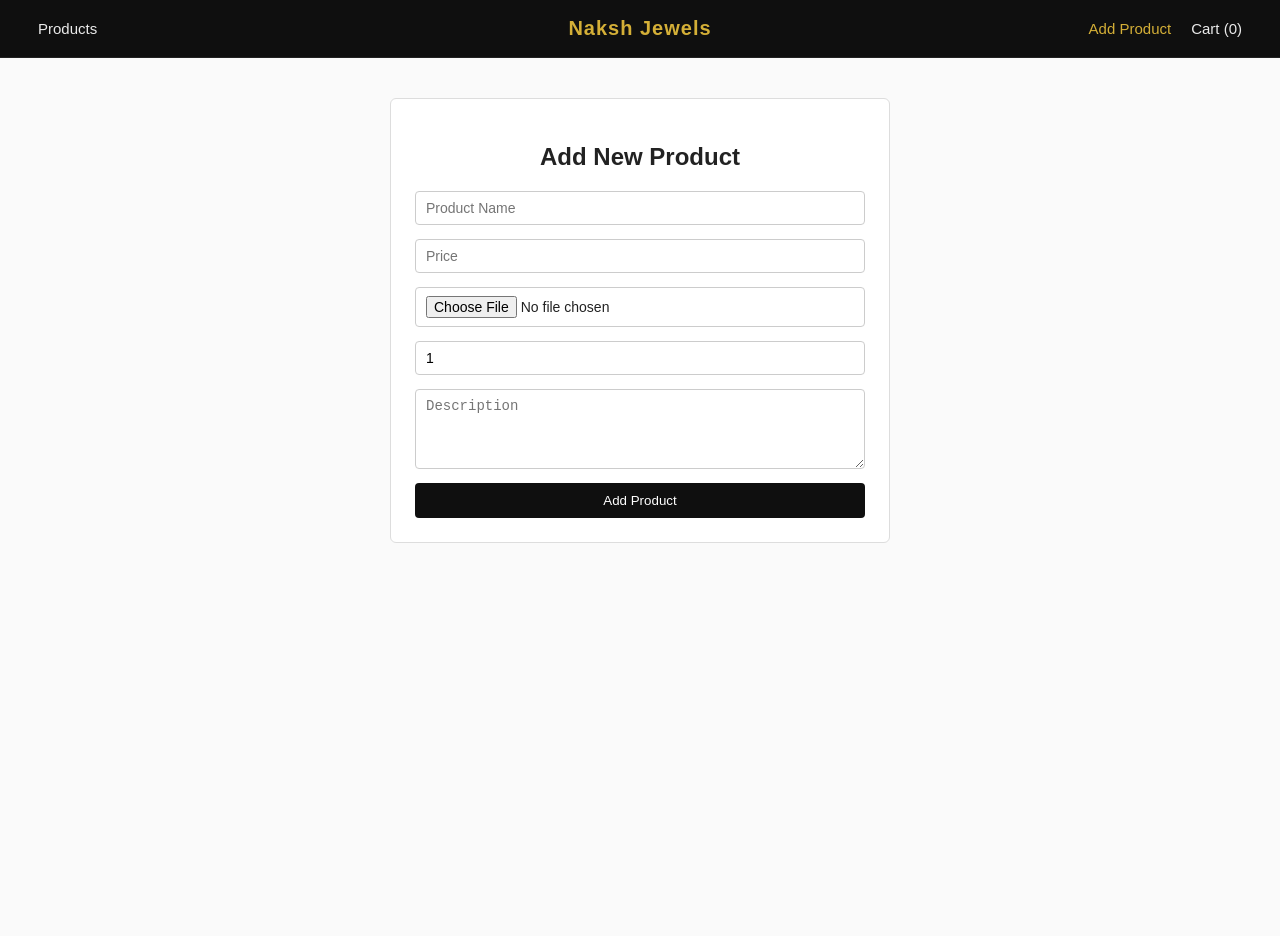
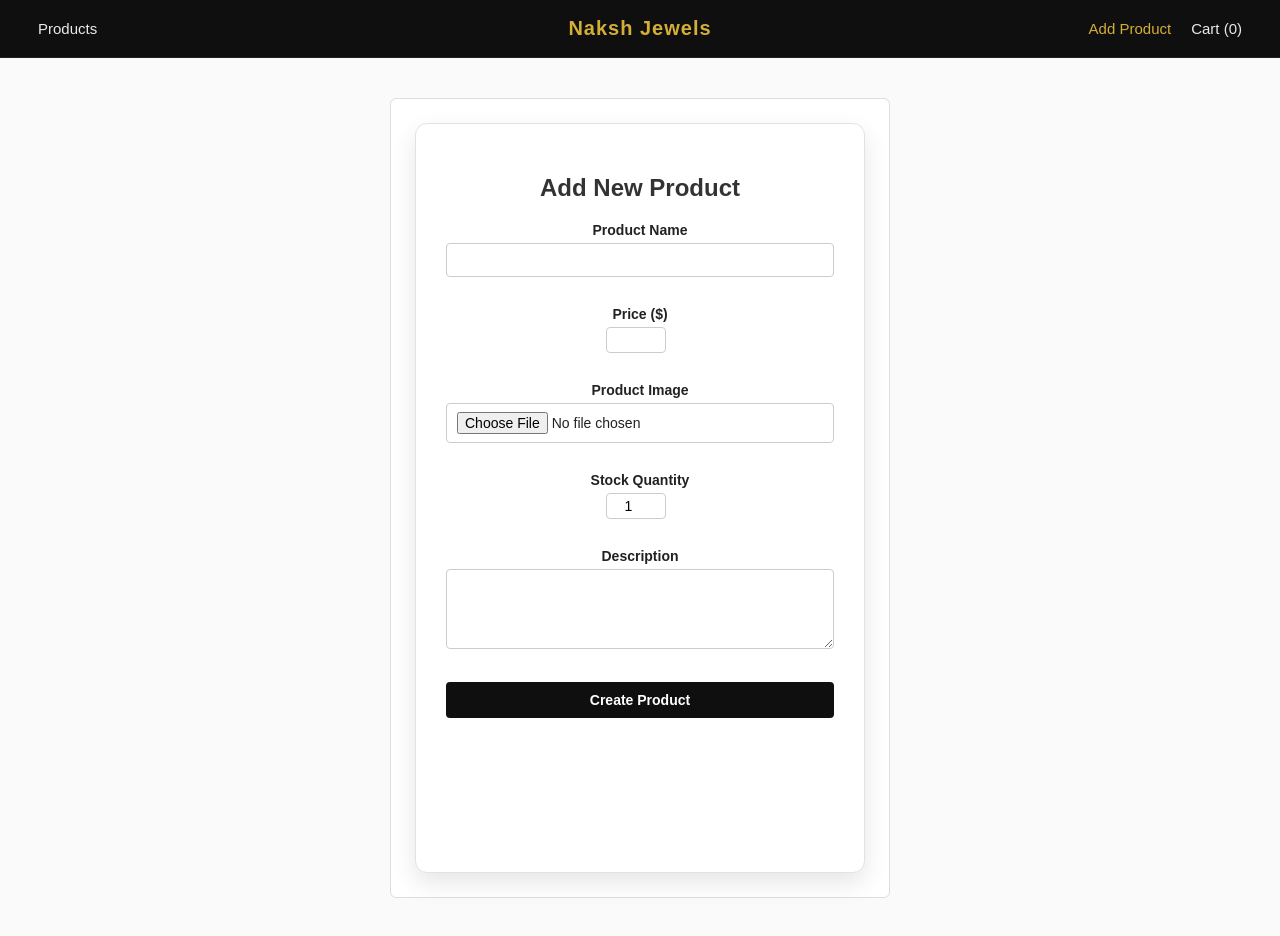
Before and after one commit to maharshi027/naksh-jewels, a React app in the folder frontend/: page /add-product in a window 1280 px wide. Before the commit the page ends 800 px from the top, so only its background shows below. Built offline with nearby package versions, Linux system fonts and the light colour scheme; the HTML template or start-up script is replaced by a standard one.

Commit message:
finall outcome to changes in the product image url

```diff
--- a/frontend/src/api/Axios.jsx
+++ b/frontend/src/api/Axios.jsx
@@ -2,7 +2,6 @@
 
 const api = axios.create({
   baseURL: "http://localhost:7000/api",
-  withCredentials: true,
 });
 
 export default api;
--- a/frontend/src/api/api.js
+++ b/frontend/src/api/api.js
@@ -6,27 +6,15 @@
 };
 
 export const createProductApi = async (formData) => {
-  const res = await api.post("/add-product", formData);
+  const res = await api.post("/add-product", formData, {
+    headers: {
+      "Content-Type": "multipart/form-data",
+    },
+  });
   return res.data;
 };
 
 export const addToCartApi = async (productId, quantity) => {
-  const res = await api.post("/cart", {
-    productId,
-    quantity,
-  });
+  const res = await api.post("/cart", { productId, quantity });
   return res.data;
 };
-
-export const updateCartQuantityApi = async (productId, quantity) => {
-  const res = await api.put("/cart", {
-    productId,
-    quantity,
-  });
-  return res.data;
-};
-
-export const removeFromCartApi = async (productId) => {
-  const res = await api.delete(`/cart/${productId}`);
-  return res.data;
-};
--- a/frontend/src/index.css
+++ b/frontend/src/index.css
@@ -137,6 +137,94 @@
   font-size: 16px;
 }
 
+.add-product-container {
+  display: flex;
+  justify-content: center;
+  padding: 40px 20px;
+  background-color: #f4f7f6;
+  min-height: 100vh;
+}
+
+.card {
+  background: white;
+  padding: 30px;
+  border-radius: 12px;
+  box-shadow: 0 10px 25px rgba(0,0,0,0.1);
+  width: 100%;
+  max-width: 500px;
+}
+
+h2 {
+  text-align: center;
+  margin-bottom: 25px;
+  color: #333;
+}
+
+.input-group {
+  margin-bottom: 15px;
+}
+
+.input-group label {
+  display: block;
+  margin-bottom: 5px;
+  font-weight: 600;
+  font-size: 14px;
+}
+
+.add-product-form input,
+.add-product-form textarea {
+  width: 100%;
+  padding: 10px;
+  border: 1px solid #ddd;
+  border-radius: 6px;
+  box-sizing: border-box;
+}
+
+.preview-container {
+  margin: 15px 0;
+  border-radius: 8px;
+  overflow: hidden;
+  border: 1px dashed #ccc;
+}
+
+.preview-container img {
+  width: 100%;
+  height: 200px;
+  object-fit: cover;
+}
+
+.submit-btn {
+  width: 100%;
+  padding: 12px;
+  background-color: #2563eb;
+  color: white;
+  border: none;
+  border-radius: 6px;
+  font-weight: bold;
+  cursor: pointer;
+  transition: background 0.3s;
+}
+.preview-container {
+  width: 100%;
+  height: 150px;
+  border: 2px dashed #ddd;
+  border-radius: 8px;
+  display: flex;
+  align-items: center;
+  justify-content: center;
+  overflow: hidden;
+  margin: 10px 0;
+}
+
+.preview-container img {
+  width: 100%;
+  height: 100%;
+  object-fit: contain;
+  background: #fafafa;
+}
+.submit-btn:hover {
+  background-color: #1d4ed8;
+}
 .cart-item p {
   margin: 0;
   font-weight: 500;
--- a/frontend/src/pages/AddProduct.jsx
+++ b/frontend/src/pages/AddProduct.jsx
@@ -18,95 +18,72 @@
 
   const handleImageChange = (e) => {
     const file = e.target.files[0];
-    if (!file) return;
-
+    if (file) {
       setImageFile(file);
-    setPreview(URL.createObjectURL(file));
+      setPreview(URL.createObjectURL(file)); // Better way for UI preview
+    }
   };
 
   const handleSubmit = async (e) => {
   e.preventDefault();
 
-    if (!imageFile) {
-      alert("Please select a product image");
-      return;
-    }
+  if (!imageFile) return alert("Please upload an image");
 
   const formData = new FormData();
   formData.append("name", form.name);
-    formData.append("price", Number(form.price));
+  formData.append("price", form.price);
   formData.append("description", form.description);
-    formData.append("stock", Number(form.stock));
-    formData.append("image", imageFile); // ✅ FIXED
+  formData.append("stock", form.stock);
+
+  // This sends the actual file binary, not a string
+  formData.append("image", imageFile);
 
   try {
     await createProductApi(formData);
-      alert("Product added successfully");
-
-      setForm({ name: "", price: "", description: "", stock: 1 });
-      setImageFile(null);
-      setPreview(null);
-    } catch (err) {
-      console.error("Add product failed:", err.response?.data || err);
-      alert("Failed to add product");
+    alert("Product added!");
+  } catch (error) {
+    console.error("Upload Error:", error.response?.data || error.message);
   }
 };
-
   return (
     <div className="add-product-container">
+      <div className="card">
         <h2>Add New Product</h2>
+        <form onSubmit={handleSubmit} className="add-product-form">
+          <div className="input-group">
+            <label>Product Name</label>
+            <input type="text" name="name" value={form.name} onChange={handleChange} required />
+          </div>
 
-      <form onSubmit={handleSubmit} className="add-product-form">
-        <input
-          type="text"
-          name="name"
-          placeholder="Product Name"
-          value={form.name}
-          onChange={handleChange}
-          required
-        />
+          <div className="input-group">
+            <label>Price ($)</label>
+            <input type="number" name="price" value={form.price} onChange={handleChange} required />
+          </div>
 
-        <input
-          type="number"
-          name="price"
-          placeholder="Price"
-          value={form.price}
-          onChange={handleChange}
-          required
-        />
-
-        <input
-          type="file"
-          accept="image/*"
-          onChange={handleImageChange}
-          required
-        />
+          <div className="input-group">
+            <label>Product Image</label>
+            <input type="file" accept="image/*" onChange={handleImageChange} required />
+          </div>
 
           {preview && (
-          <img
-            src={preview}
-            alt="preview"
-            style={{ width: "100%", height: "200px", objectFit: "cover" }}
-          />
+            <div className="preview-container">
+              <img src={preview} alt="preview" />
+            </div>
           )}
 
-        <input
-          type="number"
-          name="stock"
-          min="0"
-          value={form.stock}
-          onChange={handleChange}
-        />
+          <div className="input-group">
+            <label>Stock Quantity</label>
+            <input type="number" name="stock" value={form.stock} onChange={handleChange} />
+          </div>
 
-        <textarea
-          name="description"
-          placeholder="Description"
-          value={form.description}
-          onChange={handleChange}
-        />
+          <div className="input-group">
+            <label>Description</label>
+            <textarea name="description" value={form.description} onChange={handleChange} />
+          </div>
 
-        <button type="submit">Add Product</button>
+          <button type="submit" className="submit-btn">Create Product</button>
         </form>
+      </div>
     </div>
   );
 };
```
Lines whose indentation alone changed are shown as unchanged.
